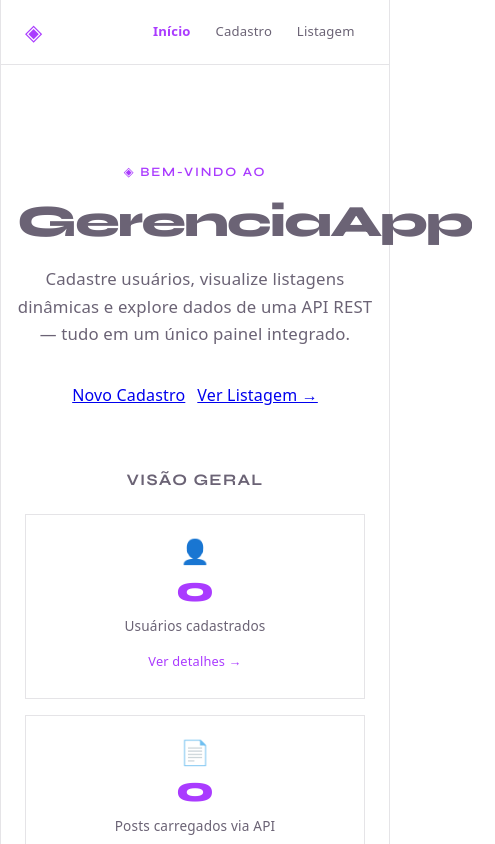
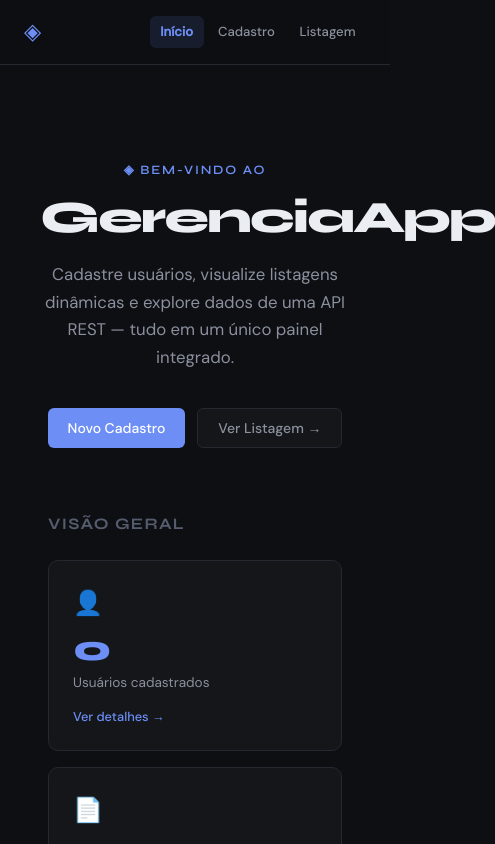
Before and after one commit to daviserlio/gerencia-app, a React (Vite) app: page / in a window 390 px wide. Shown: the top 844 px of the page, 495 px wide, since content can reach past the window. Built offline with nearby package versions, Linux system fonts and the light colour scheme.

Commit message:
style: adiciona estilos globais, variáveis CSS e responsividade mobile (#8)

```diff
--- a/src/index.css
+++ b/src/index.css
@@ -1,111 +1,109 @@
 :root {
-  --text: #6b6375;
-  --text-h: #08060d;
-  --bg: #fff;
-  --border: #e5e4e7;
-  --code-bg: #f4f3ec;
-  --accent: #aa3bff;
-  --accent-bg: rgba(170, 59, 255, 0.1);
-  --accent-border: rgba(170, 59, 255, 0.5);
-  --social-bg: rgba(244, 243, 236, 0.5);
-  --shadow:
-    rgba(0, 0, 0, 0.1) 0 10px 15px -3px, rgba(0, 0, 0, 0.05) 0 4px 6px -2px;
-
-  --sans: system-ui, 'Segoe UI', Roboto, sans-serif;
-  --heading: system-ui, 'Segoe UI', Roboto, sans-serif;
-  --mono: ui-monospace, Consolas, monospace;
-
-  font: 18px/145% var(--sans);
-  letter-spacing: 0.18px;
-  color-scheme: light dark;
-  color: var(--text);
-  background: var(--bg);
-  font-synthesis: none;
-  text-rendering: optimizeLegibility;
-  -webkit-font-smoothing: antialiased;
-  -moz-osx-font-smoothing: grayscale;
-
-  @media (max-width: 1024px) {
-    font-size: 16px;
-  }
+  --bg: #0d0f12;
+  --surface: #141619;
+  --surface-hover: #1c1f24;
+  --nav-bg: rgba(13, 15, 18, 0.85);
+  --border: #252830;
+  --border-hover: #3a3f4a;
+  --text-primary: #eaedf2;
+  --text-secondary: #8b909e;
+  --text-muted: #555c6e;
+  --accent: #6c8ef5;
+  --accent-subtle: rgba(108, 142, 245, 0.12);
+  --error: #e05c5c;
+  --error-subtle: rgba(224, 92, 92, 0.1);
+  --input-bg: #0d0f12;
+  --radius: 10px;
+  --radius-sm: 6px;
+  --radius-lg: 14px;
 }
 
-@media (prefers-color-scheme: dark) {
-  :root {
-    --text: #9ca3af;
-    --text-h: #f3f4f6;
-    --bg: #16171d;
-    --border: #2e303a;
-    --code-bg: #1f2028;
-    --accent: #c084fc;
-    --accent-bg: rgba(192, 132, 252, 0.15);
-    --accent-border: rgba(192, 132, 252, 0.5);
-    --social-bg: rgba(47, 48, 58, 0.5);
-    --shadow:
-      rgba(0, 0, 0, 0.4) 0 10px 15px -3px, rgba(0, 0, 0, 0.25) 0 4px 6px -2px;
-  }
-
-  #social .button-icon {
-    filter: invert(1) brightness(2);
-  }
+*, *::before, *::after {
+  box-sizing: border-box;
+  margin: 0;
+  padding: 0;
 }
 
+html { scroll-behavior: smooth; }
+
 body {
-  margin: 0;
+  background: var(--bg);
+  color: var(--text-primary);
+  font-family: 'DM Sans', sans-serif;
+  font-size: 16px;
+  line-height: 1.5;
+  -webkit-font-smoothing: antialiased;
+  min-height: 100vh;
 }
 
-#root {
-  width: 1126px;
-  max-width: 100%;
-  margin: 0 auto;
-  text-align: center;
-  border-inline: 1px solid var(--border);
-  min-height: 100svh;
+.app-shell {
+  min-height: 100vh;
   display: flex;
   flex-direction: column;
-  box-sizing: border-box;
 }
 
-h1,
-h2 {
-  font-family: var(--heading);
-  font-weight: 500;
-  color: var(--text-h);
+.main-content {
+  flex: 1;
+  max-width: 1100px;
+  width: 100%;
+  margin: 0 auto;
+  padding: 0 1.5rem;
 }
 
-h1 {
-  font-size: 56px;
-  letter-spacing: -1.68px;
-  margin: 32px 0;
-  @media (max-width: 1024px) {
-    font-size: 36px;
-    margin: 20px 0;
-  }
-}
-h2 {
-  font-size: 24px;
-  line-height: 118%;
-  letter-spacing: -0.24px;
-  margin: 0 0 8px;
-  @media (max-width: 1024px) {
-    font-size: 20px;
-  }
-}
-p {
-  margin: 0;
+.page-enter { animation: fadeUp 0.35s ease both; }
+
+@keyframes fadeUp {
+  from { opacity: 0; transform: translateY(12px); }
+  to   { opacity: 1; transform: translateY(0); }
 }
 
-code,
-.counter {
-  font-family: var(--mono);
+.btn {
   display: inline-flex;
-  border-radius: 4px;
-  color: var(--text-h);
+  align-items: center;
+  justify-content: center;
+  gap: 0.4rem;
+  padding: 0.55rem 1.25rem;
+  border-radius: var(--radius-sm);
+  font-family: 'DM Sans', sans-serif;
+  font-size: 0.875rem;
+  font-weight: 500;
+  cursor: pointer;
+  text-decoration: none;
+  border: none;
+  transition: opacity 0.18s, transform 0.18s, background 0.18s;
+  white-space: nowrap;
 }
 
-code {
-  font-size: 15px;
-  line-height: 135%;
-  padding: 4px 8px;
-  background: var(--code-bg);
+.btn:active { transform: scale(0.97); }
+.btn-primary { background: var(--accent); color: #fff; }
+.btn-primary:hover { opacity: 0.88; }
+.btn-ghost { background: var(--surface); color: var(--text-secondary); border: 1px solid var(--border); }
+.btn-ghost:hover { color: var(--text-primary); border-color: var(--border-hover); background: var(--surface-hover); }
+
+.input {
+  width: 100%;
+  box-sizing: border-box;
+  background: var(--input-bg);
+  border: 1px solid var(--border);
+  border-radius: var(--radius-sm);
+  color: var(--text-primary);
+  font-family: 'DM Sans', sans-serif;
+  font-size: 0.9rem;
+  padding: 0.6rem 0.85rem;
+  transition: border-color 0.18s, box-shadow 0.18s;
+  outline: none;
 }
+
+.input::placeholder { color: var(--text-muted); }
+
+.input:focus {
+  border-color: var(--accent);
+  box-shadow: 0 0 0 3px var(--accent-subtle);
+}
+
+::-webkit-scrollbar { width: 6px; height: 6px; }
+::-webkit-scrollbar-track { background: transparent; }
+::-webkit-scrollbar-thumb { background: var(--border); border-radius: 99px; }
+::-webkit-scrollbar-thumb:hover { background: var(--border-hover); }
+
+::selection { background: var(--accent); color: #fff; }
```
